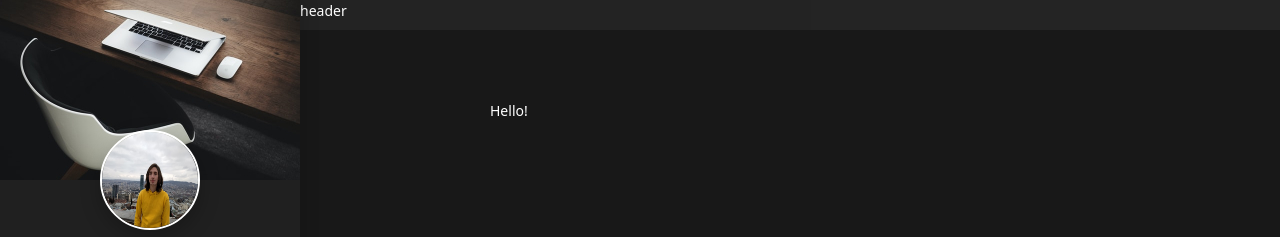
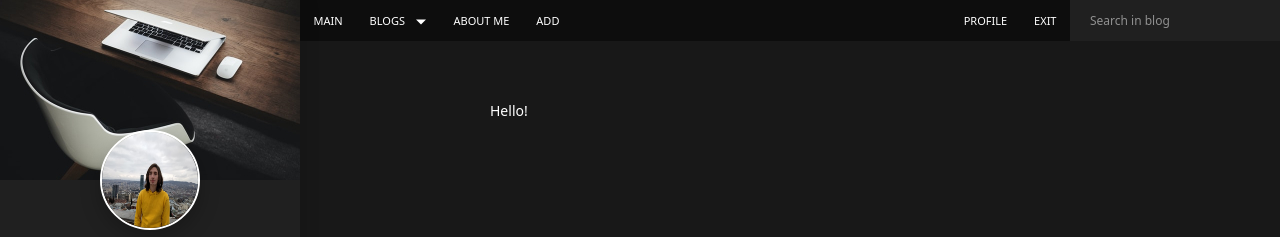
Before and after one commit to aleksandre-tsulukidze/Blogs, a website: page src/index.html in a window 1280 px wide. Shown: the top 237 px of the page. Drawn offline with nearby package versions, Linux system fonts and the light colour scheme; files that its build step writes are made by us from their sources.

Commit message:
finished topnav

```diff
--- a/src/assets/scss/_vars.scss
+++ b/src/assets/scss/_vars.scss
@@ -1,6 +1,7 @@
 $primary: #202020;
 $secondary: #121212;
 $white: #fff;
+$black: #000000;
 $red: #ED3024;
 $blue: #2A5FE7;
 
--- a/src/assets/scss/blocks/header.scss
+++ b/src/assets/scss/blocks/header.scss
@@ -1,9 +1,22 @@
 .header {
+    display: flex;
     width: calc(100% - #{$sidebar-width});
-    height: 30px;
-    background-color: #4444;
+
+    background-color: #0D0D0D;
+    box-shadow: 0 5px 22px tgba($black .25);
+
     position: fixed;
     top: 0;
     right: 0;
     z-index: $z-index-header;
 }
+
+.header_left {
+    width: 60%;
+}
+
+.header_right {
+    width: 40%;
+    display: flex;
+    justify-content: flex-end;
+}
--- /dev/null
+++ b/src/assets/scss/blocks/nav.scss
@@ -0,0 +1,51 @@
+.nav_list {
+    display: flex;
+}
+
+.nav_item {
+    position: relative;
+
+    &:hover {
+        .nav_link{
+            background-color: $blue;
+        }
+
+        > .subnav {
+            display: block;
+        }
+    }
+}
+
+.nav_link {
+    display: block;
+    padding: 1.35rem;
+
+    text-decoration: none;
+    font-size: 1.1rem;
+    line-height: 1.2;
+    color: $white;
+    text-transform: uppercase;
+
+    transition: background-color .2s linear;
+
+    &.has-subnav {
+        position: relative;
+        padding-right: 3.5rem;
+        &:after {
+            content: "";
+            width: 0;
+            height: 0;
+            margin-top: 2px;
+
+            border-left: 5px solid transparent;
+            border-right: 5px solid transparent;
+
+            border-top: 5px solid $white;
+
+            position: absolute;
+            top: 50%;
+            right: 1.35rem;
+            transform: translateY(-50%);
+        }
+    }
+}
--- /dev/null
+++ b/src/assets/scss/blocks/search.scss
@@ -0,0 +1,22 @@
+.search {
+    max-width: 21rem;
+    width: 100%;
+    background-color: $primary;
+}
+
+.search_input {
+    display: block;
+    width: 100%;
+    padding: 1.2rem 2rem;
+
+    background: transparent;
+    border: none;
+
+    font-family: inherit;
+    font-size: 1.2rem;
+    color: $white;
+
+    &::placeholder {
+        color: rgba($white, 0.5)
+    }
+}
--- /dev/null
+++ b/src/assets/scss/blocks/subnav.scss
@@ -0,0 +1,27 @@
+.subnav {
+    display: none;
+    width: 16.5rem;
+    padding-bottom: 0.5rem;
+
+    background-color: $blue;
+    border-radius: 0 0 5px 5px;
+    box-shadow: 0 6px 8px rgba($black, $alpha: .2);
+
+    position: absolute;
+    top: 100%;
+    left: 0;
+}
+
+.subnav_link {
+    display: block;
+    padding: .45rem 1.2rem;
+    text-decoration: none;
+    font-size: 1.4rem;
+    color: $white;
+
+    transition: background-color .3s ease-in-out ;
+
+    &:hover {
+        background-color: darken($blue, 5%);
+    }
+}
--- a/src/assets/scss/style.scss
+++ b/src/assets/scss/style.scss
@@ -23,6 +23,9 @@ body {
 
 @import "blocks/page.scss";
 @import "blocks/header.scss";
+@import "blocks/nav.scss";
+@import "blocks/subnav.scss";
+@import "blocks/search.scss";
 @import "blocks/sidebar.scss";
 @import "blocks/main.scss";
 @import "blocks/container.scss";
--- a/src/partials/header.html
+++ b/src/partials/header.html
@@ -1 +1,42 @@
-<header class='header'>header</header>
+<header class='header'>
+    <div class="header_left">
+        <nav class="nav">
+            <ul class="nav_list">
+                <li class="nav_item">
+                    <a class="nav_link" href="#">Main</a>
+                </li>
+                <li class="nav_item">
+                    <a class="nav_link has-subnav" href="#">blogs</a>
+                    <ul class="subnav">
+                        <li>
+                            <a class="subnav_link" href="#">Create Web site</a>
+                            <a class="subnav_link" href="#">Internet marketing</a>
+                            <a class="subnav_link" href="#">Create better video</a>
+                        </li>
+                    </ul>
+                </li>
+                <li class="nav_item">
+                    <a class="nav_link" href="#">About me</a>
+                </li>
+                <li class="nav_item">
+                    <a class="nav_link" href="#">Add</a>
+                </li>
+            </ul>
+        </nav>
+    </div>
+    <div class="header_right">
+        <nav class="nav">
+            <ul class="nav_list">
+                <li class="nav_item">
+                    <a class="nav_link" href="#">Profile</a>
+                </li>
+                <li class="nav_item">
+                    <a class="nav_link" href="#">Exit</a>
+                </li>
+            </ul>
+        </nav>
+        <form class="search" action="/" method="post">
+            <input class="search_input" type="text" placeholder="Search in blog">
+        </form>
+    </div>
+</header>
```
Also changed, not shown: dist/assets/css/style.css (added), dist/assets/css/style.min.css, dist/index.html.
